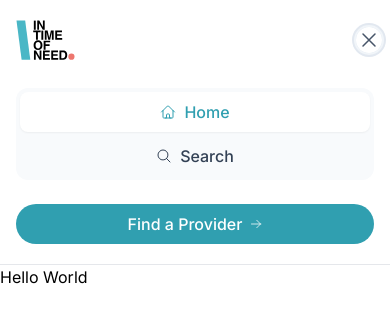
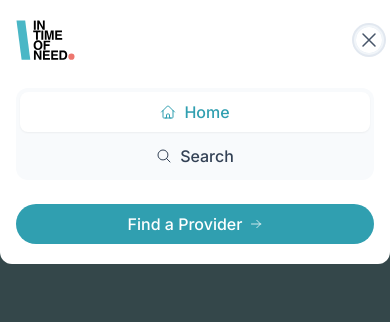
Before and after one commit to pchertude34/in-need-of-time, a Next.js app: page / in a window 390 px wide. Both pictures are taken after a click on the button "Open main menu". Shown: the top 322 px of the page. Built offline with nearby package versions, Linux system fonts and the light colour scheme.

Commit message:
mobile menu overlay

```diff
--- a/components/Header.tsx
+++ b/components/Header.tsx
@@ -36,7 +36,10 @@ export default function Header() {
       className="border-b border-gray-200 bg-white"
     >
       <>
-        <div className="mx-auto max-w-7xl px-4 py-5 sm:px-6 lg:p-5">
+        {isMobileMenuOpen && (
+          <div className="fixed z-10 h-screen w-screen bg-[#01181C] opacity-80 mix-blend-overlay sm:hidden"></div>
+        )}
+        <div className="relative z-20 mx-auto max-w-7xl bg-white px-4 py-5 sm:px-6 lg:p-5">
           <div className="flex">
             <div className="flex flex-1 items-center">
               <div className="flex flex-shrink-0 items-center">
@@ -120,7 +123,8 @@ export default function Header() {
           </div>
         </div>
 
-        <CollapsibleContent className="sm:hidden">
+        {/* Mobile Menu */}
+        <CollapsibleContent className="absolute z-10 w-screen rounded-b-xl bg-white sm:hidden">
           <div className="px-4 pb-5 pt-2">
             <NavigationMenu orientation="vertical" className="max-w-full flex-col items-stretch">
               <NavigationMenuList className="flex-col items-stretch">
@@ -153,24 +157,6 @@ export default function Header() {
                 Find a Provider <ArrowRightIcon className="ml-2 h-3 w-3" />
               </Link>
             </Button>
-
-            {/* <div className="bg-">
-              {navigation.map((item) => (
-                <CollapsibleTrigger key={`mobile-menu${item.name}`} asChild>
-                  <Link
-                    key={item.href}
-                    href={item.href}
-                    className={cn("block border-l-4 py-2 pl-3 pr-4 text-base font-medium", {
-                      "border-emerald-500 bg-emerald-50 text-emerald-700": pathname === item.href,
-                      "border-transparent text-gray-600 hover:border-gray-300 hover:bg-gray-50 hover:text-gray-800":
-                        pathname !== item.href,
-                    })}
-                  >
-                    {item.name}
-                  </Link>
-                </CollapsibleTrigger>
-              ))}
-            </div> */}
           </div>
         </CollapsibleContent>
       </>
```
